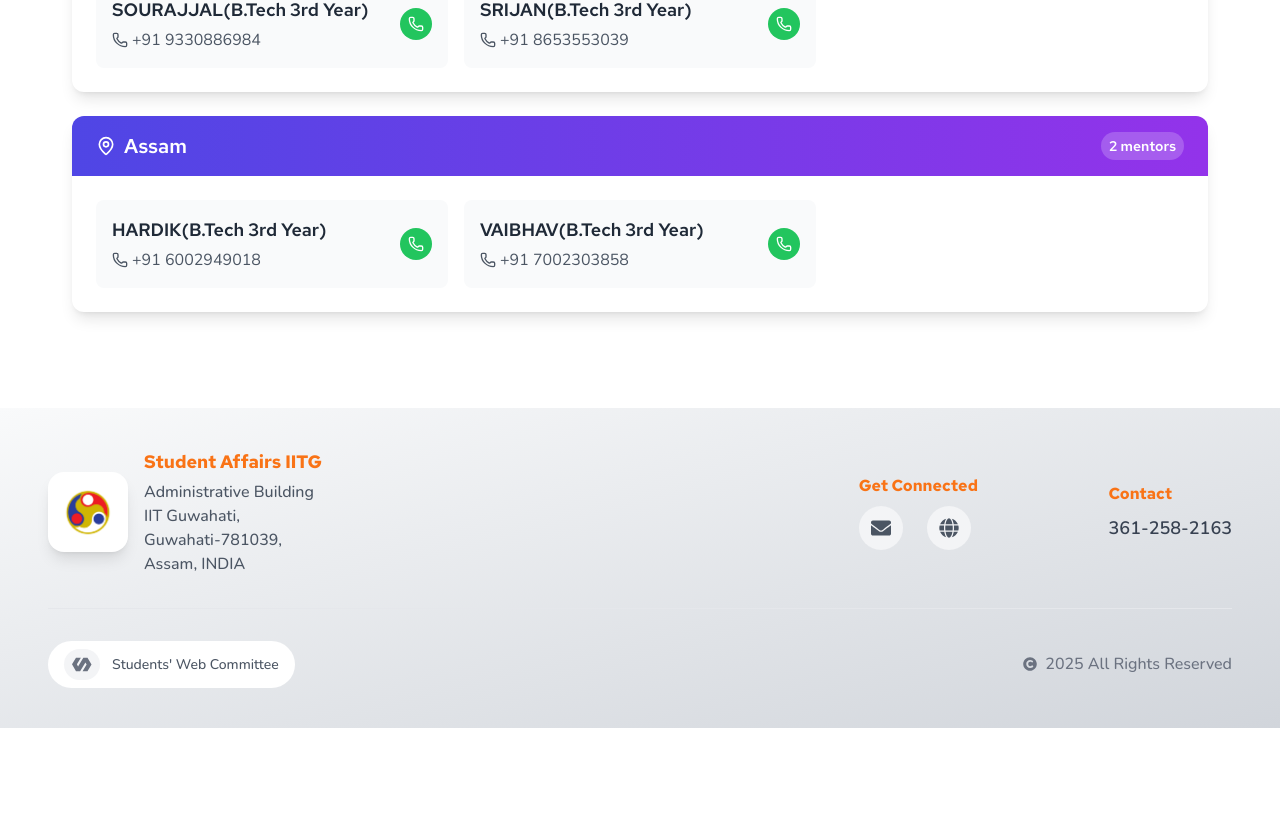
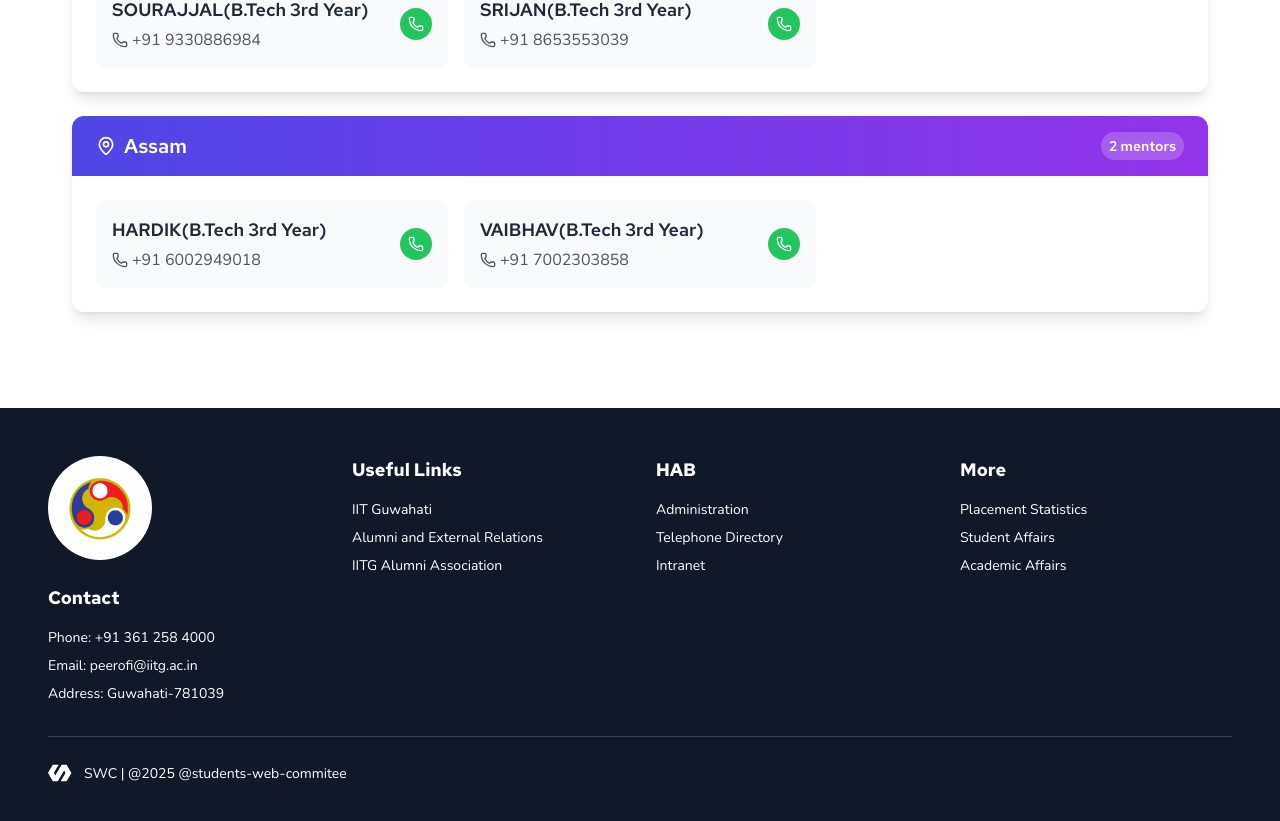
Before and after one commit to swciitg/Freshers_Portal, a React (Create React App) app in the folder frontend/: page /freshers/contact in a window 1280 px wide. Shown: the part 8675-9496 px from the top of the page. Before the commit the page ends 9403 px from the top, so only its background shows below. Built offline with nearby package versions, Linux system fonts and the light colour scheme; no server answers.

Commit message:
changed footer

```diff
--- a/frontend/src/common/Footer.js
+++ b/frontend/src/common/Footer.js
@@ -1,105 +1,194 @@
+// import React from 'react';
+// import { FaGlobe, FaCopyright,FaEnvelope } from 'react-icons/fa';
+
+// const Footer = () => {
+//   return (
+//     <footer className="bg-gradient-to-br from-gray-50 to-gray-300 py-10 px-4 sm:px-6 lg:px-12">
+//       {/* Top Section with Logo, Contact, and Social Links */}
+//       <div className="max-w-7xl mx-auto">
+//         {/* Mobile-First Layout */}
+//         <div className="flex flex-col space-y-8 lg:grid lg:grid-cols-3 lg:gap-8 lg:space-y-0">
+
+//           {/* Logo Section - Centered on Mobile */}
+//           <div className="flex flex-col items-center text-center lg:flex-row lg:items-center lg:text-left lg:space-x-4">
+//             <div className="bg-white p-3 rounded-2xl shadow-lg mb-4 lg:mb-0">
+//               <img
+//                 src="/freshers/iitglogo.png"
+//                 alt="IITG Logo"
+//                 className="h-12 w-12 lg:h-14 lg:w-14"
+//               />
+//             </div>
+//             <div>
+//               <h2 className="text-xl lg:text-lg font-bold text-orange-500 mb-1">
+//                 Student Affairs IITG
+//               </h2>
+//               <p className="text-gray-600 font-medium">Administrative Building <br></br> IIT Guwahati, <br></br>Guwahati-781039, <br></br>Assam, INDIA</p>
+//             </div>
+//           </div>
+
+//           {/* Empty space for large screens */}
+//           <div className="hidden lg:block"></div>
+
+//           {/* Contact and Social Section - Stacked on Mobile */}
+//           <div className="flex flex-col space-y-6 lg:flex-row lg:justify-between lg:items-center lg:space-y-0 lg:space-x-16">
+
+//             {/* Social Links - Card Style on Mobile */}
+//             <div className=" rounded-xl p-6  text-center lg:text-left lg:bg-transparent lg:shadow-none lg:p-0">
+//               <h3 className="text-orange-500 font-bold text-lg mb-4 lg:text-base lg:mb-2">
+//                 Get Connected
+//               </h3>
+//               <div className="flex justify-center lg:justify-start space-x-6">
+//                 <a
+//                   href="saoff@iitg.ac.in"
+//                   className="bg-gray-100 p-3 rounded-full text-gray-600 hover:bg-orange-500 hover:text-white transition-all duration-300 transform hover:scale-110"
+//                 >
+//                   <FaEnvelope size={20} />
+//                 </a>
+//                 <a
+//                   href="https://www.iitg.ac.in/stud/gymkhana/"
+//                   className="bg-gray-100 p-3 rounded-full text-gray-600 hover:bg-orange-500 hover:text-white transition-all duration-300 transform hover:scale-110"
+//                 >
+//                   <FaGlobe size={20} />
+//                 </a>
+//               </div>
+//             </div>
+
+//             {/* Contact - Card Style on Mobile */}
+//             <div className=" rounded-xl p-6 text-center lg:text-left lg:bg-transparent lg:shadow-none lg:p-0">
+//               <h3 className="text-orange-500 font-bold text-lg mb-4 lg:text-base lg:mb-2">
+//                 Contact
+//               </h3>
+//               <a
+//                 href="tel:361-258-2163"
+//                 className="text-gray-700 font-semibold text-lg hover:text-orange-500 transition-colors duration-300"
+//               >
+//                 361-258-2163
+//               </a>
+//             </div>
+//           </div>
+//         </div>
+
+//         {/* Divider */}
+//         <div className="my-8 border-t border-gray-200"></div>
+
+//         {/* Bottom Section - Copyright and Web Committee */}
+//         <div className="flex flex-col items-center space-y-4 sm:flex-row sm:justify-between sm:items-center sm:space-y-0">
+
+//           {/* Web Committee with Enhanced Styling */}
+//           <div className="flex items-center space-x-3 bg-white px-4 py-2 rounded-full ">
+//             <div className="bg-gray-100 p-2 rounded-full">
+//               <svg
+//                 width="20"
+//                 height="15"
+//                 viewBox="0 0 32 23"
+//                 fill="none"
+//                 xmlns="http://www.w3.org/2000/svg"
+//               >
+//                 <path
+//                   d="M6.38767 0.562744H14.1853L7.84516 11.2688L9.68702 14.7239L18.1355 0.562744H24.8156L31.2135 11.4128L24.7421 22.4377H16.9321L23.3913 11.5207L21.4388 8.30564L12.9655 22.4377H6.39584L0 11.2678L6.38767 0.562744Z"
+//                   fill="#6B7280"
+//                 />
+//               </svg>
+//             </div>
+//             <a href='https://swc.iitg.ac.in/swc'>
+//             <span className="text-gray-600 font-medium text-sm">
+//               Students' Web Committee
+//             </span></a>
+//           </div>
+
+//           {/* Copyright Section */}
+//           <div className="flex items-center space-x-2 text-gray-500">
+//             <FaCopyright size={14} />
+//             <span className="font-medium">2025 All Rights Reserved</span>
+//           </div>
+//         </div>
+//       </div>
+//     </footer>
+//   );
+// };
+
+// export default Footer;
+
+
+
 import React from 'react';
-import { FaGlobe, FaCopyright,FaEnvelope } from 'react-icons/fa';
 
 const Footer = () => {
   return (
-    <footer className="bg-gradient-to-br from-gray-50 to-gray-300 py-10 px-4 sm:px-6 lg:px-12">
-      {/* Top Section with Logo, Contact, and Social Links */}
+    <footer className="bg-gray-900 text-white py-12 px-4 sm:px-6 lg:px-12">
       <div className="max-w-7xl mx-auto">
-        {/* Mobile-First Layout */}
-        <div className="flex flex-col space-y-8 lg:grid lg:grid-cols-3 lg:gap-8 lg:space-y-0">
+        {/* Main Grid Layout */}
+        <div className="grid grid-cols-1 md:grid-cols-2 lg:grid-cols-4 gap-8 mb-8">
 
-          {/* Logo Section - Centered on Mobile */}
-          <div className="flex flex-col items-center text-center lg:flex-row lg:items-center lg:text-left lg:space-x-4">
-            <div className="bg-white p-3 rounded-2xl shadow-lg mb-4 lg:mb-0">
+          {/* Logo and Contact Section */}
+          <div className="flex flex-col items-start">
+            <div className="bg-white p-3 rounded-full mb-6">
               <img
                 src="/freshers/iitglogo.png"
                 alt="IITG Logo"
-                className="h-12 w-12 lg:h-14 lg:w-14"
+                className="h-20 w-20"
               />
             </div>
-            <div>
-              <h2 className="text-xl lg:text-lg font-bold text-orange-500 mb-1">
-                Student Affairs IITG
-              </h2>
-              <p className="text-gray-600 font-medium">Administrative Building <br></br> IIT Guwahati, <br></br>Guwahati-781039, <br></br>Assam, INDIA</p>
+            <h3 className="text-white font-bold text-lg mb-4">Contact</h3>
+            <div className="space-y-2 text-sm">
+              <p>Phone: <a href="tel:+913612584000" className="hover:text-orange-400 transition-colors">+91 361 258 4000</a></p>
+              <p>Email: <a href="mailto:peerofi@iitg.ac.in" className="hover:text-orange-400 transition-colors">peerofi@iitg.ac.in</a></p>
+              <p>Address: Guwahati-781039</p>
             </div>
           </div>
 
-          {/* Empty space for large screens */}
-          <div className="hidden lg:block"></div>
+          {/* Useful Links Section */}
+          <div>
+            <h3 className="text-white font-bold text-lg mb-4">Useful Links</h3>
+            <ul className="space-y-2 text-sm">
+              <li><a href="https://www.iitg.ac.in" className="hover:text-orange-400 transition-colors">IIT Guwahati</a></li>
+              <li><a href="https://www.iitg.ac.in/aer/" className="hover:text-orange-400 transition-colors">Alumni and External Relations</a></li>
+              <li><a href="https://www.iitg.ac.in/aer/ar.php" className="hover:text-orange-400 transition-colors">IITG Alumni Association</a></li>
+            </ul>
+          </div>
 
-          {/* Contact and Social Section - Stacked on Mobile */}
-          <div className="flex flex-col space-y-6 lg:flex-row lg:justify-between lg:items-center lg:space-y-0 lg:space-x-16">
+          {/* HAB Links Section */}
+          <div>
+            <h3 className="text-white font-bold text-lg mb-4">HAB</h3>
+            <ul className="space-y-2 text-sm">
+              <li><a href="https://www.iitg.ac.in/iitg_admstr?ct=iitg-administration" className="hover:text-orange-400 transition-colors">Administration</a></li>
+              <li><a href="https://iitg.ac.in/hab/" className="hover:text-orange-400 transition-colors">Telephone Directory</a></li>
+              <li><a href="https://www.iitg.ac.in/stud/gymkhana/#" className="hover:text-orange-400 transition-colors">Intranet</a></li>
+            </ul>
+          </div>
 
-            {/* Social Links - Card Style on Mobile */}
-            <div className=" rounded-xl p-6  text-center lg:text-left lg:bg-transparent lg:shadow-none lg:p-0">
-              <h3 className="text-orange-500 font-bold text-lg mb-4 lg:text-base lg:mb-2">
-                Get Connected
-              </h3>
-              <div className="flex justify-center lg:justify-start space-x-6">
-                <a
-                  href="saoff@iitg.ac.in"
-                  className="bg-gray-100 p-3 rounded-full text-gray-600 hover:bg-orange-500 hover:text-white transition-all duration-300 transform hover:scale-110"
-                >
-                  <FaEnvelope size={20} />
-                </a>
-                <a
-                  href="https://www.iitg.ac.in/stud/gymkhana/"
-                  className="bg-gray-100 p-3 rounded-full text-gray-600 hover:bg-orange-500 hover:text-white transition-all duration-300 transform hover:scale-110"
-                >
-                  <FaGlobe size={20} />
-                </a>
-              </div>
-            </div>
-
-            {/* Contact - Card Style on Mobile */}
-            <div className=" rounded-xl p-6 text-center lg:text-left lg:bg-transparent lg:shadow-none lg:p-0">
-              <h3 className="text-orange-500 font-bold text-lg mb-4 lg:text-base lg:mb-2">
-                Contact
-              </h3>
-              <a
-                href="tel:361-258-2163"
-                className="text-gray-700 font-semibold text-lg hover:text-orange-500 transition-colors duration-300"
-              >
-                361-258-2163
-              </a>
-            </div>
+          {/* Additional Links Section */}
+          <div>
+            <h3 className="text-white font-bold text-lg mb-4">More</h3>
+            <ul className="space-y-2 text-sm">
+              <li><a href="https://swc.iitg.ac.in/placement-stats/" className="hover:text-orange-400 transition-colors">Placement Statistics</a></li>
+              <li><a href="https://www.iitg.ac.in/iitg_section?section=student-s-affairs" className="hover:text-orange-400 transition-colors">Student Affairs</a></li>
+              <li><a href="https://www.iitg.ac.in/acad/" className="hover:text-orange-400 transition-colors">Academic Affairs</a></li>
+            </ul>
           </div>
         </div>
 
-        {/* Divider */}
-        <div className="my-8 border-t border-gray-200"></div>
-
-        {/* Bottom Section - Copyright and Web Committee */}
-        <div className="flex flex-col items-center space-y-4 sm:flex-row sm:justify-between sm:items-center sm:space-y-0">
-
-          {/* Web Committee with Enhanced Styling */}
-          <div className="flex items-center space-x-3 bg-white px-4 py-2 rounded-full ">
-            <div className="bg-gray-100 p-2 rounded-full">
+        {/* Bottom Section */}
+        <div className="border-t border-gray-700 pt-6">
+          <div className="flex flex-col md:flex-row justify-between items-center space-y-4 md:space-y-0">
+            {/* SWC Logo and Text */}
+            <div className="flex items-center space-x-3">
               <svg
-                width="20"
-                height="15"
+                width="24"
+                height="18"
                 viewBox="0 0 32 23"
                 fill="none"
                 xmlns="http://www.w3.org/2000/svg"
               >
                 <path
                   d="M6.38767 0.562744H14.1853L7.84516 11.2688L9.68702 14.7239L18.1355 0.562744H24.8156L31.2135 11.4128L24.7421 22.4377H16.9321L23.3913 11.5207L21.4388 8.30564L12.9655 22.4377H6.39584L0 11.2678L6.38767 0.562744Z"
-                  fill="#6B7280"
+                  fill="white"
                 />
               </svg>
+              <a href="https://swc.iitg.ac.in" className="hover:text-orange-400 transition-colors">
+                <span className="text-sm">SWC | @2025 @students-web-commitee</span>
+              </a>
             </div>
-            <a href='https://swc.iitg.ac.in/swc'>
-            <span className="text-gray-600 font-medium text-sm">
-              Students' Web Committee
-            </span></a>
-          </div>
-
-          {/* Copyright Section */}
-          <div className="flex items-center space-x-2 text-gray-500">
-            <FaCopyright size={14} />
-            <span className="font-medium">2025 All Rights Reserved</span>
           </div>
         </div>
       </div>
```
Also changed, not shown: 1 other file (tests, documents, lock files or other folders).
